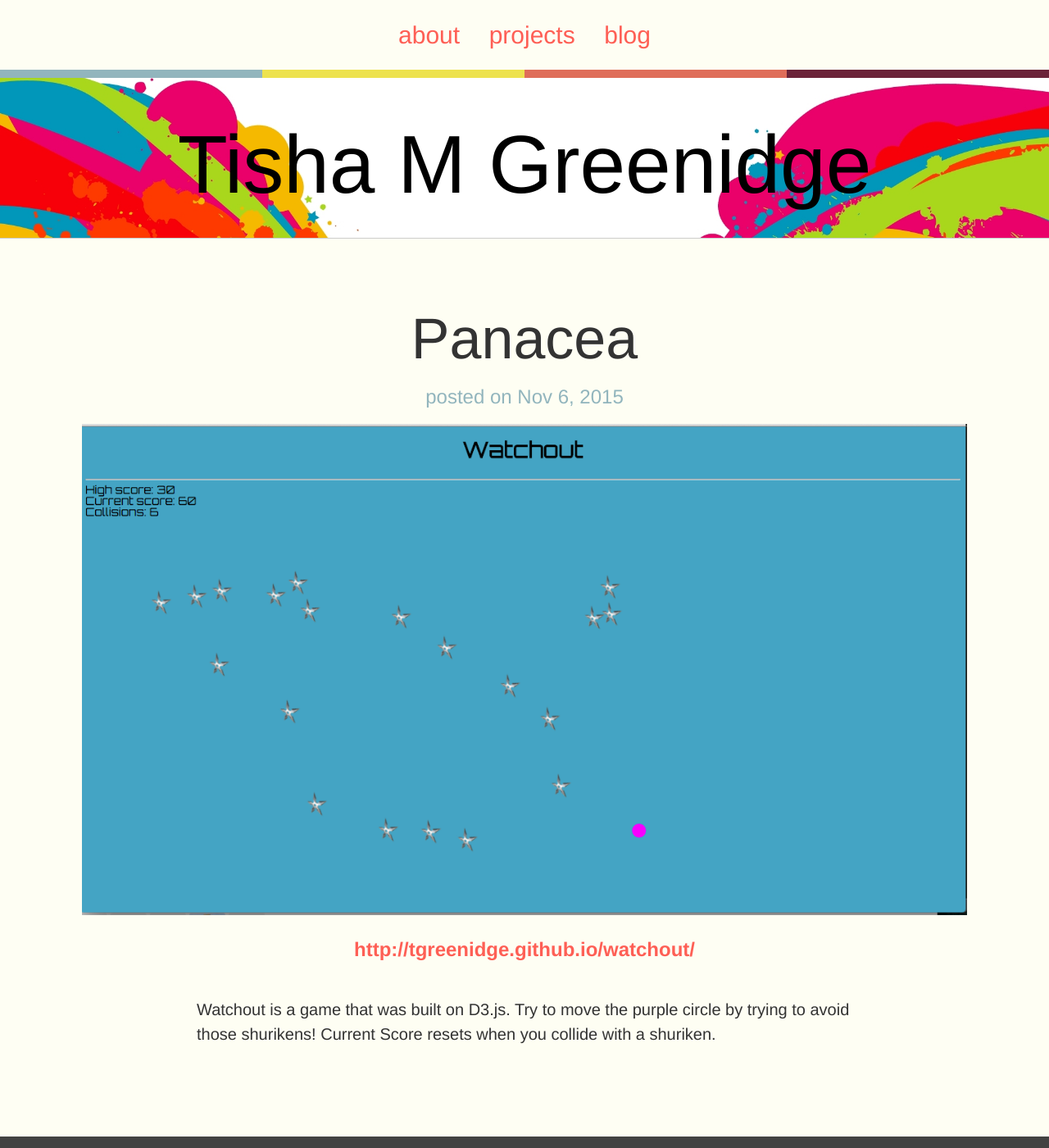
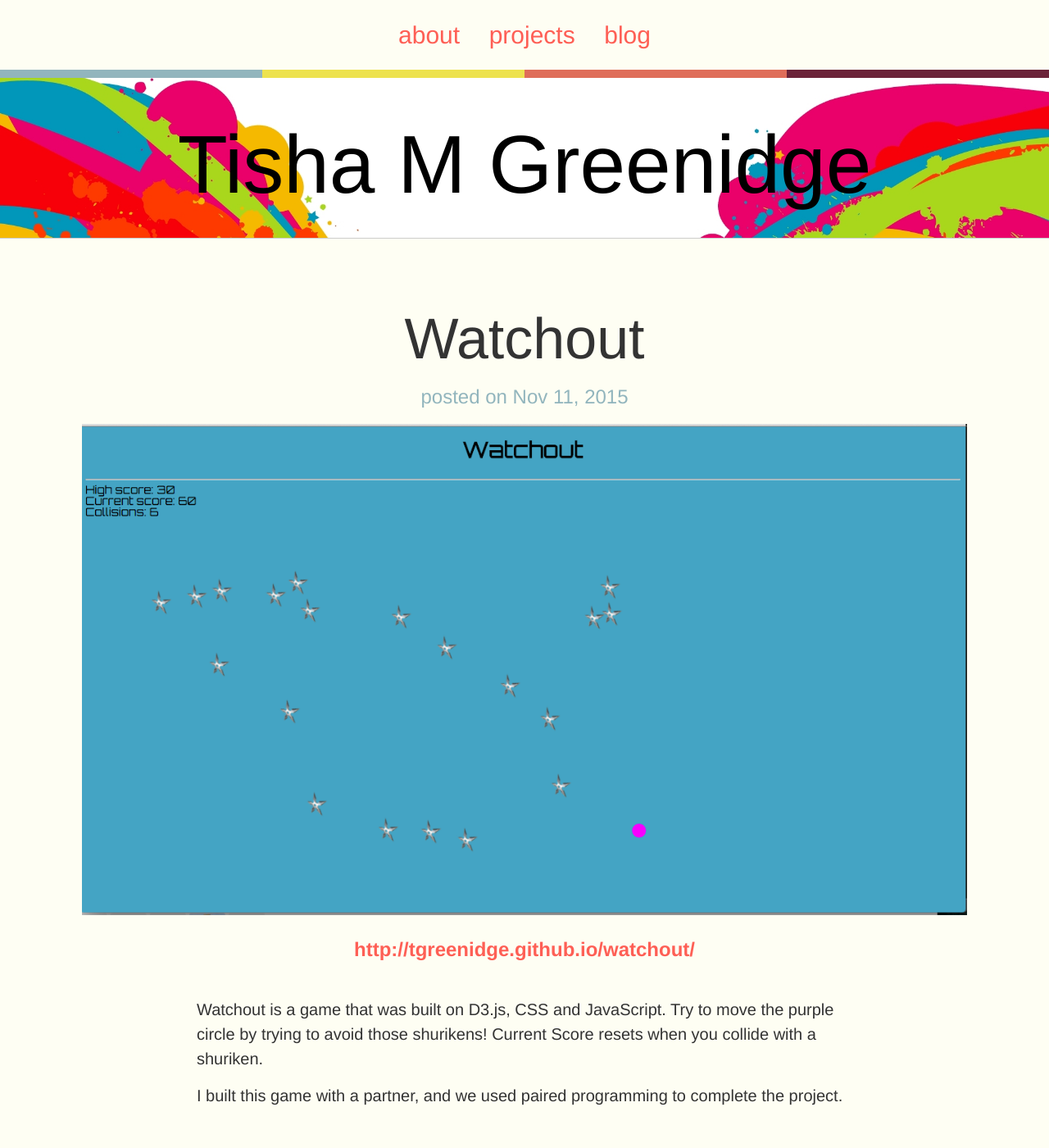
Before and after one commit to tgreenidge/portfolio, a Jekyll site: the page built from _posts/project/2015-11-11-watchout.markdown, in a window 1280 px wide and 1400 px high. Shown: the whole window at 82% size. Built offline with Jekyll 4.4.1, drawn with Linux system fonts in a browser that asks for light colours.

Commit message:
updated watchout project

```diff
--- a/_posts/project/2015-11-11-watchout.markdown
+++ b/_posts/project/2015-11-11-watchout.markdown
@@ -1,11 +1,13 @@
 ---
 layout: post
-title:  "Panacea"
-date:   2015-11-06
+title:  "Watchout"
+date:   2015-11-11
 categories: project
 featured: false
 featured_img: '/img/watchout.png'
 live-link: http://tgreenidge.github.io/watchout/
 ---
 
-Watchout is a game that was built on D3.js. Try to move the purple circle by trying to avoid those shurikens! Current Score resets when you collide with a shuriken.
+Watchout is a game that was built on D3.js, CSS and JavaScript. Try to move the purple circle by trying to avoid those shurikens! Current Score resets when you collide with a shuriken.
+
+I built this game with a partner, and we used paired programming to complete the project.
```
